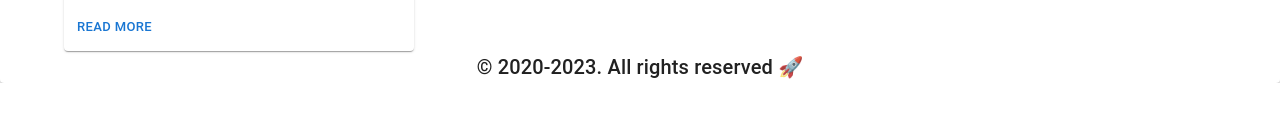
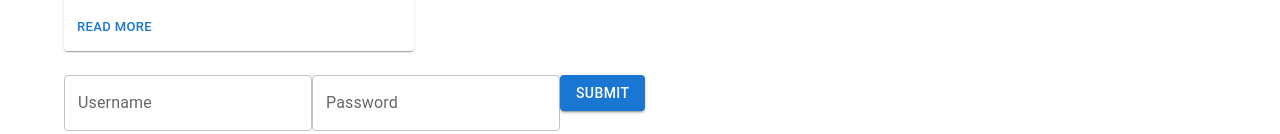
Before and after one commit to Shubhofficial1/react-poc, a React (Create React App) app: page / in a window 1280 px wide. Shown: the part 1145-1279 px from the top of the page. Before the commit the page ends 1228 px from the top, so only its background shows below. Built offline with nearby package versions, Linux system fonts and the light colour scheme.

Commit message:
Added Form Component

```diff
--- a/src/App.js
+++ b/src/App.js
@@ -11,6 +11,7 @@ import Headline from "./components/Headline";
 import Body from "./components/Body";
 import Eyebrow from "./components/Eyebrow";
 import Card from "./components/Card";
+import Form from "./components/Form";
 
 const App = () => {
   const [name, setName] = useState("");
@@ -74,6 +75,8 @@ const App = () => {
             body="lorem ipsum lorem ipsum lorem ipsum lorem ipsum lorem ipsum lorem ipsum lorem ipsum lorem ipsum lorem ipsum lorem ipsum"
             onClick={handleReadMore}
           />
+          <br />
+          <Form />
         </Container>
         <Footer />
       </Body>
--- a/src/components/Card.js
+++ b/src/components/Card.js
@@ -1,5 +1,5 @@
 import React from "react";
-import { Card as MuiCard, Stack } from "@mui/material";
+import { Card as MuiCard } from "@mui/material";
 import CardContent from "@mui/material/CardContent";
 import CardActions from "@mui/material/CardActions";
 import Button from "@mui/material/Button";
--- /dev/null
+++ b/src/components/Form.js
@@ -0,0 +1,38 @@
+import React, { useState } from "react";
+import { TextField, Button } from "@mui/material";
+
+const Form = () => {
+  const [username, setUsername] = useState("");
+  const [password, setPassword] = useState("");
+
+  const handleFormSubmit = (e) => {
+    e.preventDefault();
+    // Form submit logic to be written here
+    console.log(`UserName : ${username} `);
+    console.log(`Password : ${password} `);
+  };
+  return (
+    <form>
+      <TextField
+        label="Username"
+        variant="outlined"
+        value={username}
+        onChange={(e) => setUsername(e.target.value)}
+      />
+
+      <TextField
+        label="Password"
+        variant="outlined"
+        type="password"
+        value={password}
+        onChange={(e) => setPassword(e.target.value)}
+      />
+
+      <Button variant="contained" color="primary" onClick={handleFormSubmit}>
+        Submit
+      </Button>
+    </form>
+  );
+};
+
+export default Form;
```
